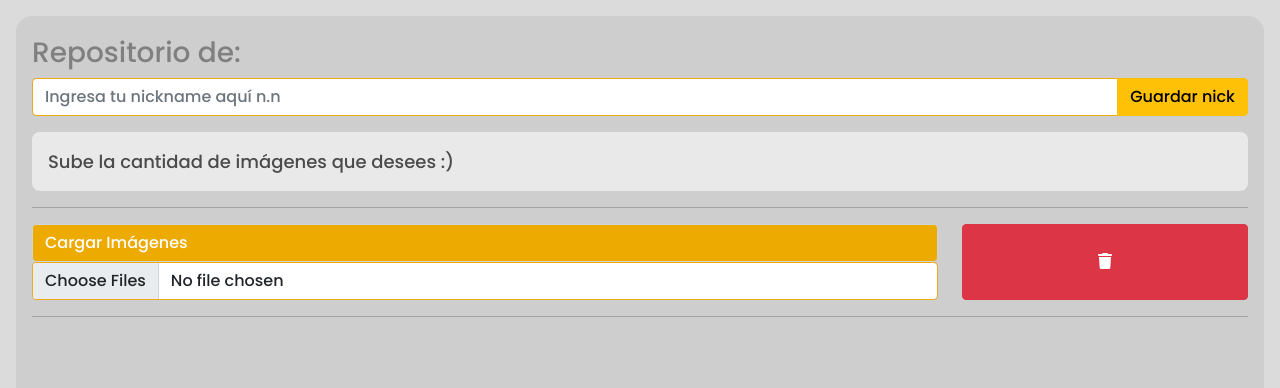
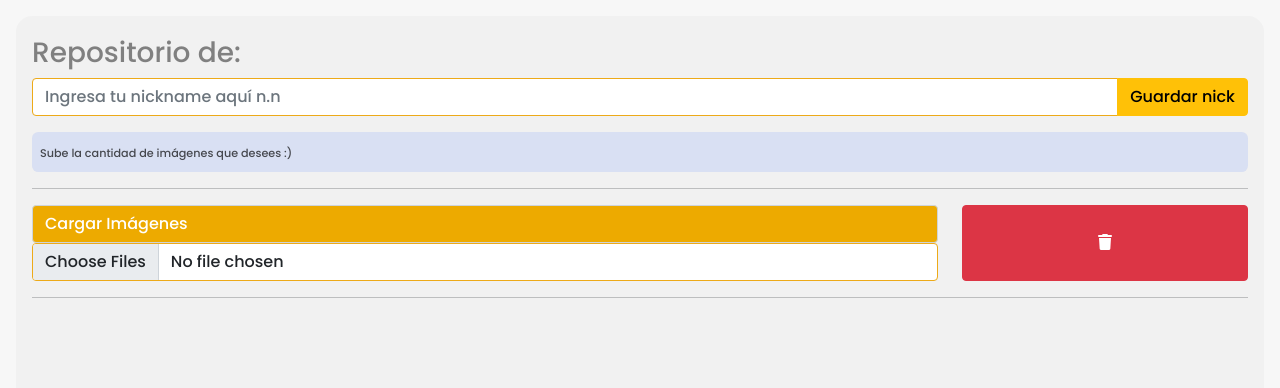
Before and after one commit to renattofarid/App-Cloudinary, a website built with webpack: page src/index.html in a window 1280 px wide. Shown: the top 388 px of the page. Built offline with nearby package versions, Linux system fonts and the light colour scheme.

Commit message:
app-cloudinary v3.1

```diff
--- a/src/js/app.js
+++ b/src/js/app.js
@@ -96,7 +96,7 @@ const createNickname = () => {
 
 const crearHtmlImagen = (a) => {
   const html = `<a id="link${a}" href="" href="" data-lightbox="repository">
-                <img id="foto${a}" width="450px" class="img-thumbnail" src="" /></a>
+                <img id="foto${a}" width="100%" class="img-thumbnail" src="" /></a>
                 <button id="btn${a}" onclick="eliminarElemento(this.id)" type="button" class="btn btn-eliminar">
                 <i class="fas fa-times" aria-hidden="true"></i>
                 </button>
--- a/src/styles.css
+++ b/src/styles.css
@@ -2,7 +2,7 @@
 
 html, body{
     padding: 1rem;
-    background-color: rgba(200, 200, 200, 0.644);
+    background-color: rgb(200 200 200 / 13%);
     font-family: 'Poppins', sans-serif;
     width: 100%;
     border-radius: 1rem;
@@ -22,14 +22,14 @@ h1{
 span {
     font-weight: 500;
     color: rgba(0, 0, 0, 0.678);
-    font-size:large ;
+    font-size:0.7rem ;
 }
 
 .span{
-padding: 1rem;
-border-radius: 0.5rem;
-background-color: rgba(255, 255, 255, 0.561);
-margin-top: 1rem;
+    padding: 0.5rem;
+    border-radius: 0.4rem;
+    background-color: rgb(0 72 255 / 10%);
+    margin-top: 0rem;
 }
 
 #nickname{
```
